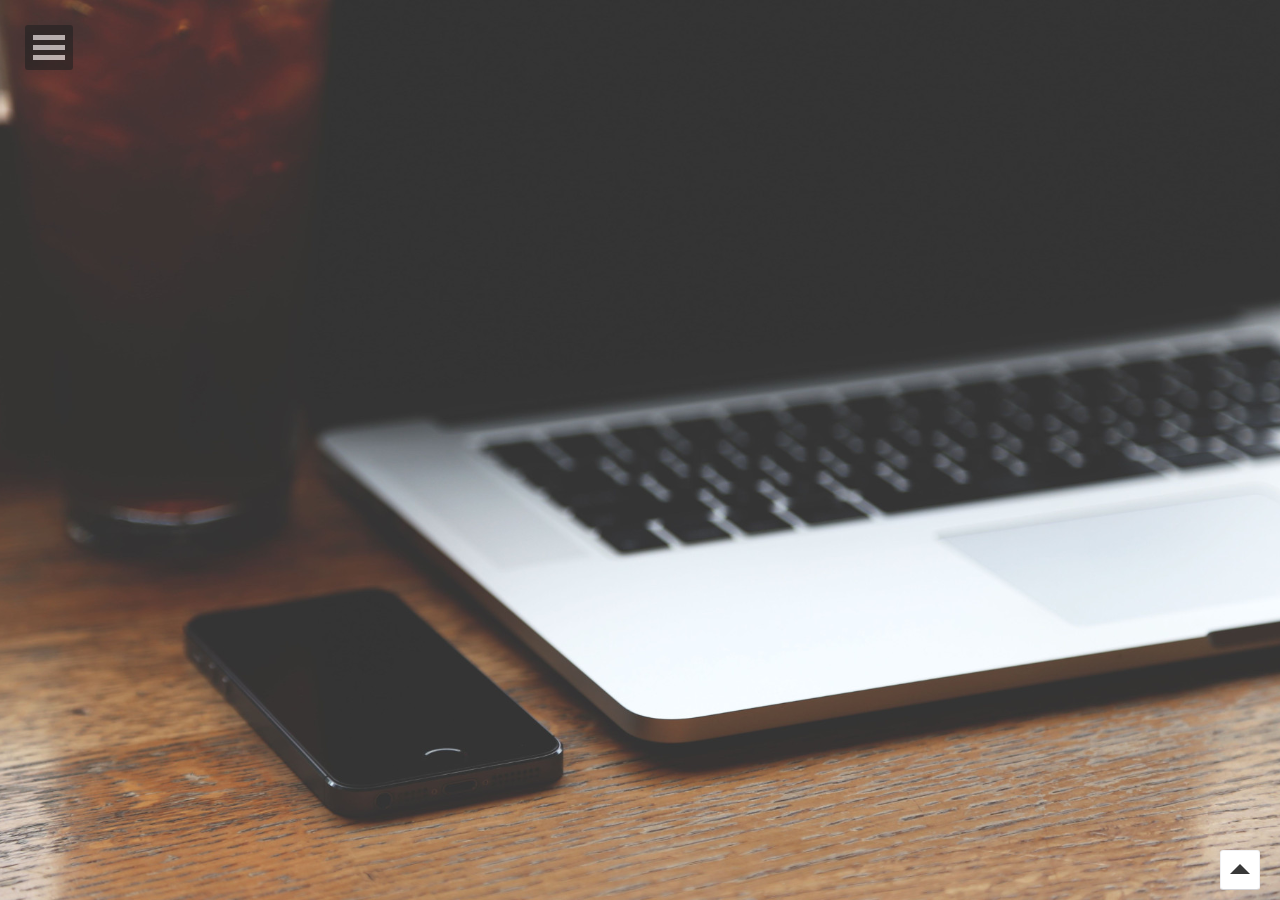
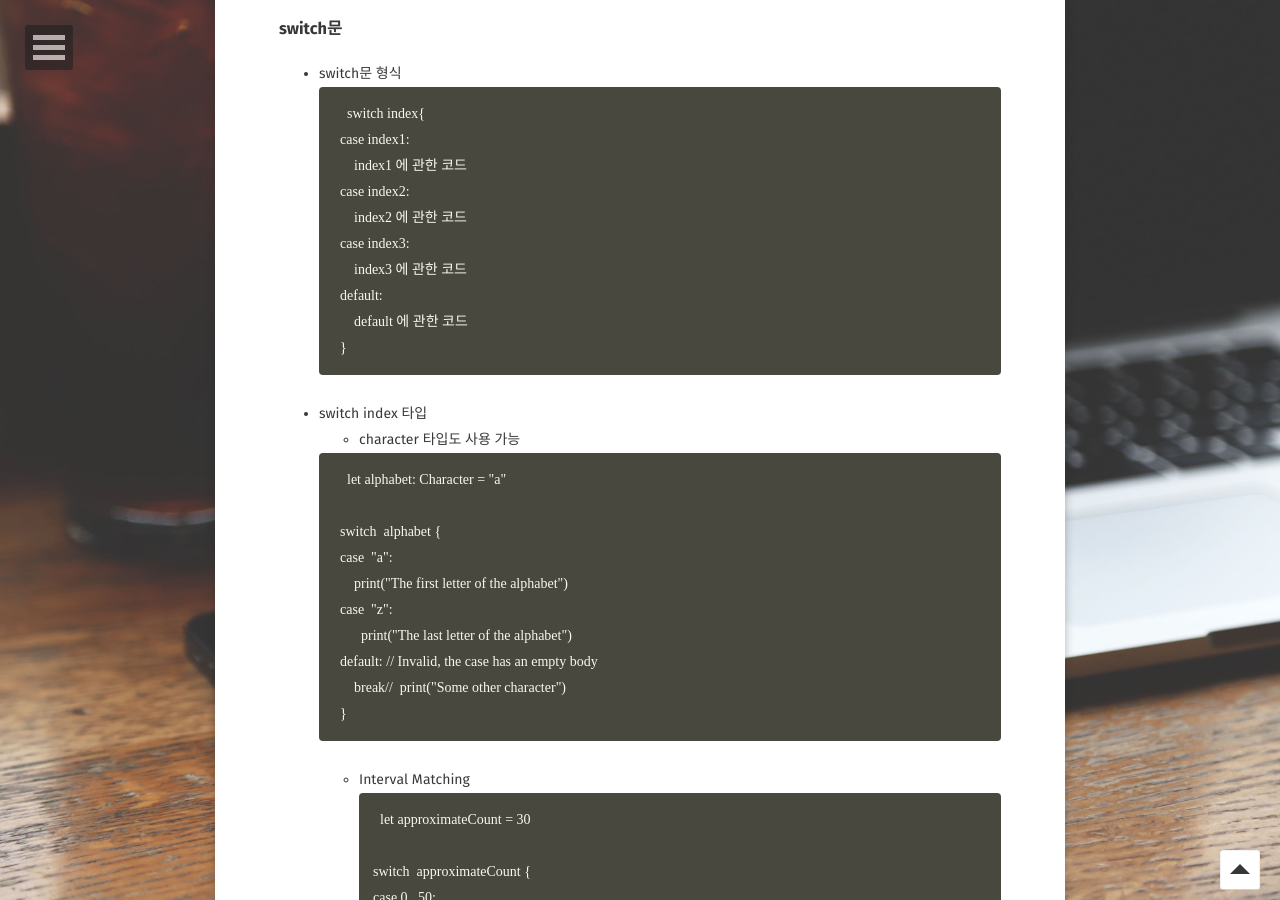
Before and after one commit to Gunwoos/Gunwoos.github.io, a Jekyll site: the page built from _posts/2018-09-08-Swift03.md, in a window 1280 px wide and 900 px high, scrolled down 900 px. Built offline with Jekyll 4.4.1, drawn with Linux system fonts in a browser that asks for light colours; some web fonts are replaced; comment, search, counter and statistics services are not loaded; some of the changed text lies outside the part shown.

Commit message:
Update 2018-09-08-Swift03.md

````diff
--- a/_posts/2018-09-08-Swift03.md
+++ b/_posts/2018-09-08-Swift03.md
@@ -9,3 +9,146 @@ comments: true
 ---
 
 # Swift 기초 문법 2
+
+## 1. Conditional Statements ( 조건문 )
+### If문
+- if문 형식
+
+  ```
+	if 조건 {
+		코드
+	}
+	else if 조건 {
+		코드
+	}
+	else {
+		코드
+	}
+	```
+
+    - if문 에서는 " , " 는 AND 랑 의미가 동일
+
+### switch문
+- switch문 형식
+	```
+	switch index{
+	case index1:
+		index1 에 관한 코드
+	case index2:
+		index2 에 관한 코드
+	case index3:
+		index3 에 관한 코드
+	default:
+		default 에 관한 코드
+	}
+	```
+
+- switch index 타입
+  - character 타입도 사용 가능
+
+  ```
+    let alphabet: Character = "a"
+
+    switch  alphabet {
+    case  "a":
+	    print("The first letter of the alphabet")
+    case  "z":
+    	print("The last letter of the alphabet")
+    default: // Invalid, the case has an empty body
+	    break//  print("Some other character")
+    }
+  ```
+
+  - Interval Matching
+  ```
+    let approximateCount = 30
+
+    switch  approximateCount {
+    case 0...50:
+	    print("0 ~ 50")
+    case  51...100:
+    	print("51 ~ 100")
+    default:
+    	print("Something else")
+    }
+   ```
+
+  - Compound Cases
+  ```
+    case "a", "e", "c"
+  ```
+
+- switch 에서는 " , " 는 OR 을 뜻한다
+
+  - Value binding
+  ```
+   let stillAnotherPoint = (9, 0)
+
+    switch  stillAnotherPoint {
+    case (let distance, 0), (0, let distance):
+	    print("On an axis, \(distance) from the origin")
+    default:
+	    print("Not on an axis")
+    }
+  ```
+
+  - 변수명으로 변수 값을 대신함으로 써 변수명을 사용한 자리는 신경쓰지 않겠다는 것을 의미
+
+  - no default case
+  ```
+    let isTure:true
+
+    switch isTure{
+    case true:
+    	print("t")
+    case false:
+	    print("f")
+    }
+  ```
+
+    - ture or false 는 값이 둘중 하나 이므로 default 를 사용하면 error 가 난다
+
+  - fallthrough
+    -swift의 switch문은 break가 생략되어있어 break 기능을 사용하고 싶지 않을 때 사용
+  ```
+    switch index{
+    case 1:
+    	print("1")
+    	fallthrough
+    default:
+	    print("2")
+    }
+  ```
+
+
+### guard문
+
+- guard문 형식
+
+  ```
+    func update(age:Int){
+	    guard 0...100 ~= age, age == 100
+	    else {
+		    return
+	    }
+	    print("Pass")
+    }
+  ```
+
+     - if문 코드의 간결화
+
+## 2. Loops ( 반복문 )
+### for 문
+- for 문 형식
+  ```
+  for i in 0...10{ // i가 0부터 10까지 아래 code 를 반복
+    code
+  }
+  ```
+  - 보통은 범위를 넣어줌
+
+### while 문
+
+### do-while 문
+
+### foreach 문
````
